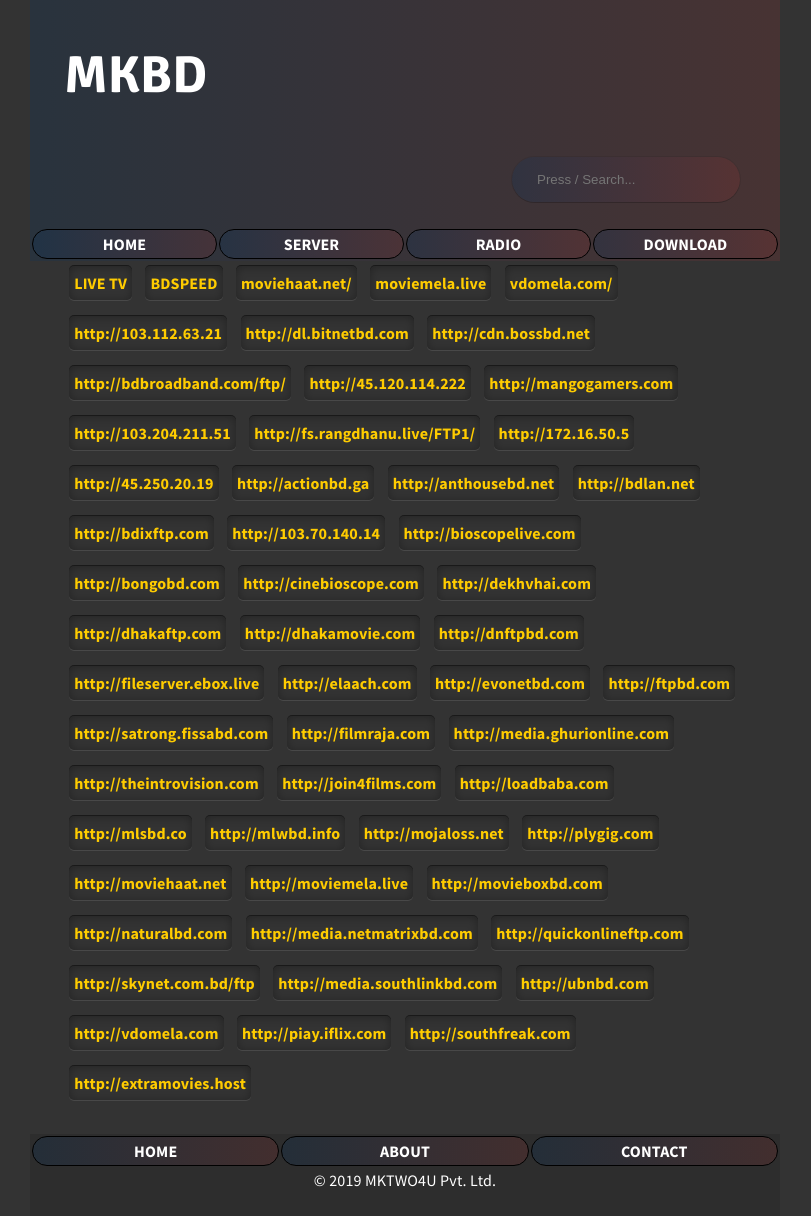
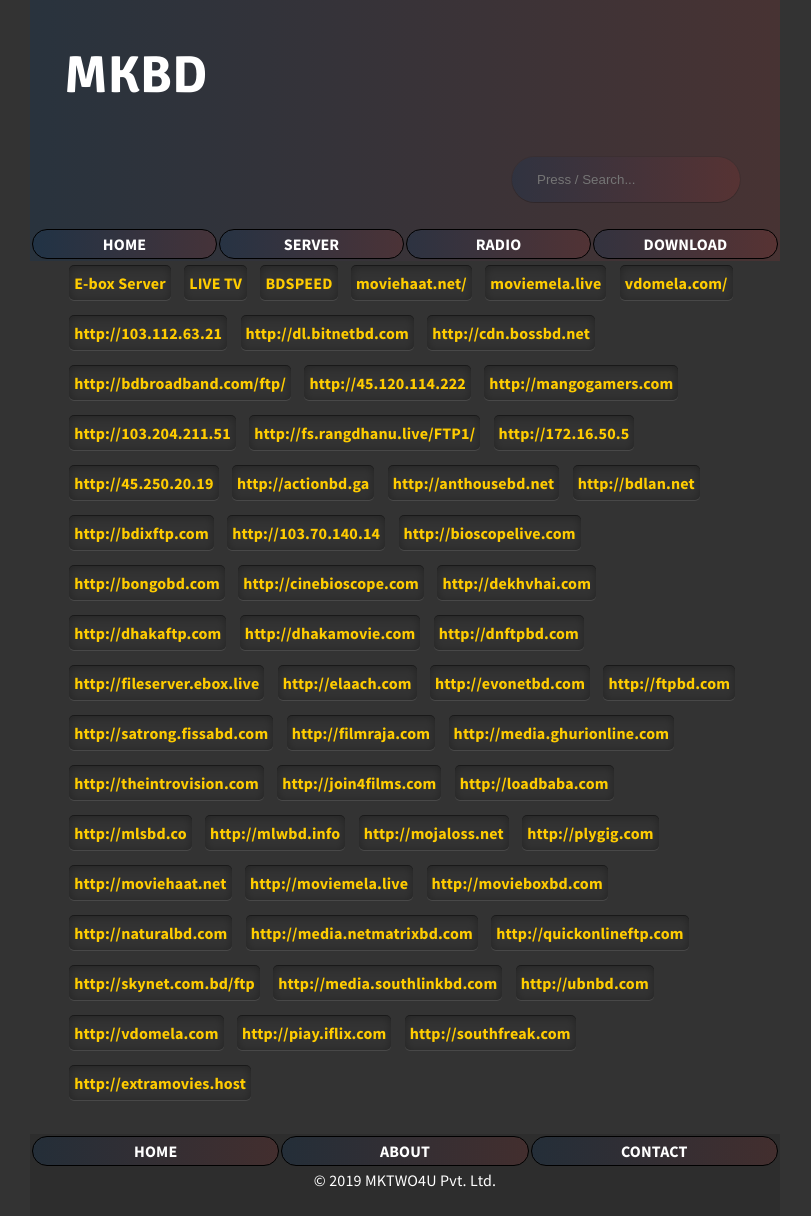
Before and after one commit to bdmilan/blog, a Jekyll site: the page built from server.md, in a window 1280 px wide. Shown: the whole page, without its empty margins (235-1046 px from the left). Built offline with Jekyll 4.4.1, drawn with Linux system fonts in a browser that asks for light colours.

Commit message:
Update server.md

```diff
--- a/server.md
+++ b/server.md
@@ -4,6 +4,7 @@
 ---
 
 
+<div class="bodycat"><a href="http://43.230.123.18" style="color: #;">E-box Server </a></div>
 <div class="bodycat"><a href="http://bdiptv.stream/live-tv/" style="color: #;">LIVE TV </a></div>
 <div class="bodycat"><a href="http://www.bdspeed.com" style="color: #;">BDSPEED </a></div>
 <div class="bodycat"><a href="http://moviehaat.net/" style="color: #;">moviehaat.net/ </a></div>
```
